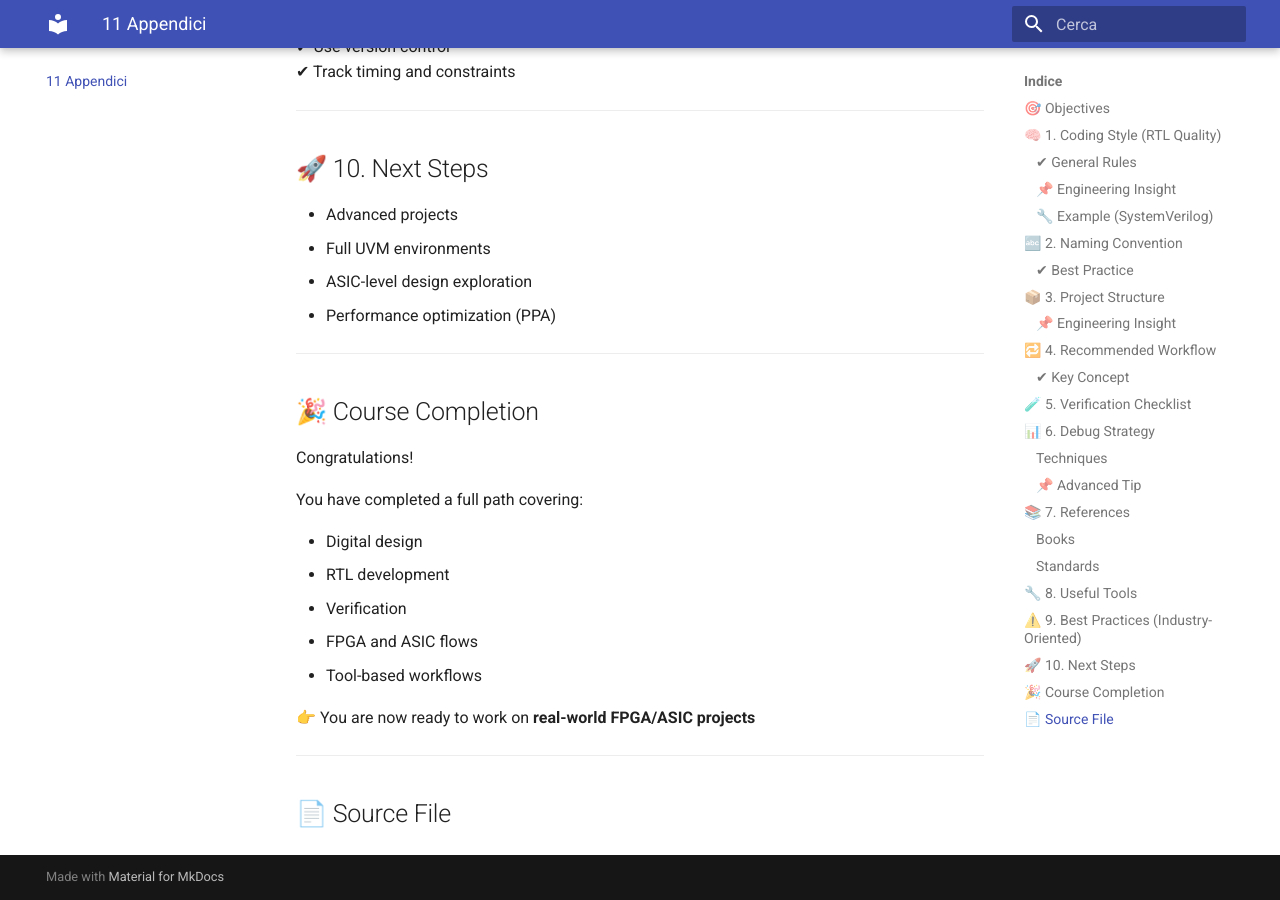
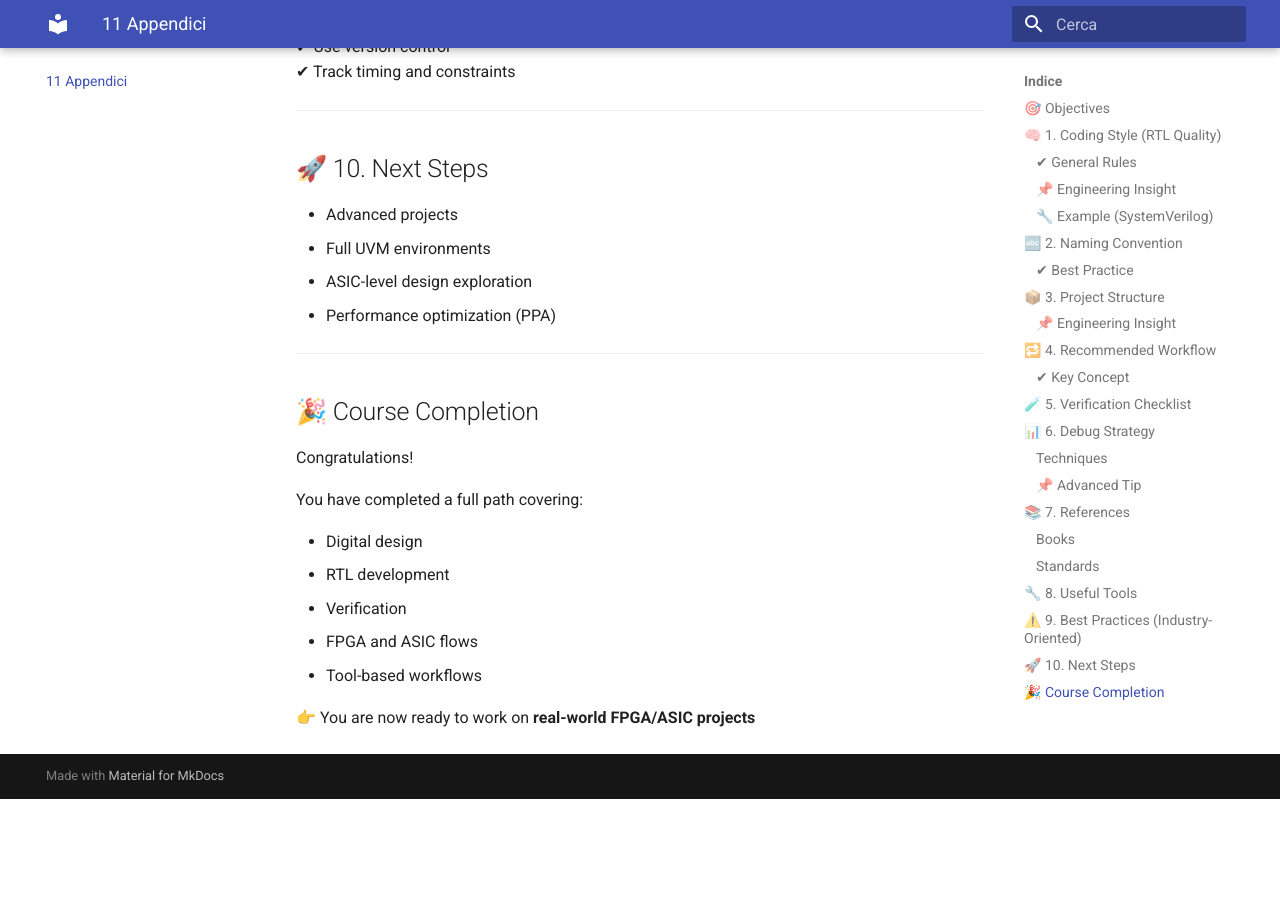
Before and after one commit to gmorimac-droid/corso-microelettronica, an MkDocs documentation site: the page built from docs/11_appendici.md, in a window 1280 px wide and 900 px high, scrolled down 3642 px. Built offline with MkDocs 1.6.1 and Material for MkDocs 9.7.7, drawn with Linux system fonts in a browser that asks for light colours; after the commit the page ends 4441 px from its top, so only the background shows below that.

Commit message:
Piccole migliorie

````diff
--- a/docs/09_progetti.md
+++ b/docs/09_progetti.md
@@ -236,9 +236,3 @@
 ```systemverilog
 --8<-- "code/systemverilog/project_counter/tb_counter.sv"
 ```
-
----
-
-## 📄 Source File
-
-fileciteturn9file0
--- a/docs/10_tool_e_tcl.md
+++ b/docs/10_tool_e_tcl.md
@@ -198,7 +198,3 @@
 | Flow | must be reproducible |
 | Constraints | timing-critical |
 | Scripts | enable scalability |
-
----
-
-## 📄 Source File
--- a/docs/11_appendici.md
+++ b/docs/11_appendici.md
@@ -170,7 +170,3 @@
 - Tool-based workflows
 
 👉 You are now ready to work on **real-world FPGA/ASIC projects**
-
----
-
-## 📄 Source File
````
Also changed, not shown: docs/07_zynq_fir_dma_files.md (+3 -1 lines).
